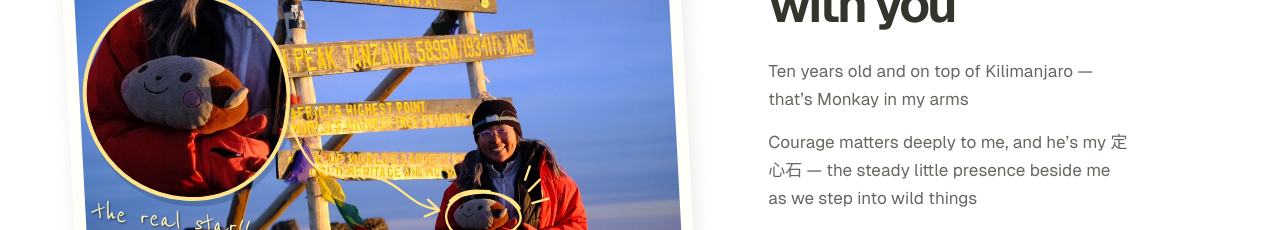
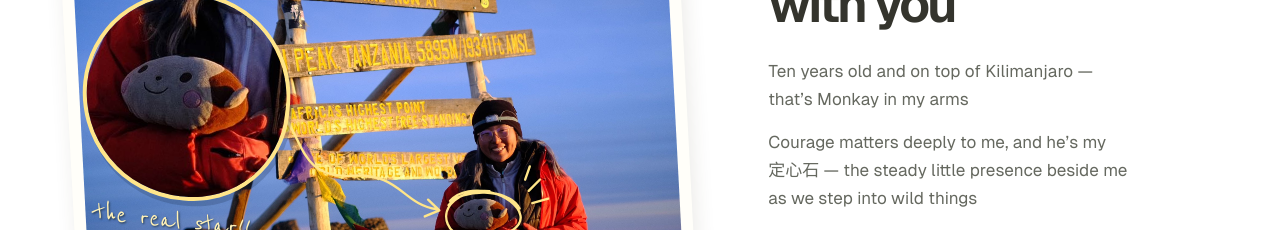
Before and after one commit to WudingRoad1145/WudingRoad1145.github.io, a Next.js app in the folder my-app/: page / in a window 1280 px wide. Shown: the part 3020-3250 px from the top of the page. Built offline with nearby package versions, Linux system fonts and the light colour scheme.

Commit message:
Keep Monkay’s dedication neatly wrapped

```diff
--- a/my-app/src/app/globals.css
+++ b/my-app/src/app/globals.css
@@ -2125,8 +2125,12 @@ p {
 .monkey-copy p + p {
   margin-top: 15px;
 }
+.monkey-copy [lang="zh"] {
+  white-space: nowrap;
+}
 .monkey-postscript {
   display: inline-block;
+  text-wrap: balance;
   color: #3b4d82;
   font:
     28px/1.1 PersonalHand,
```
